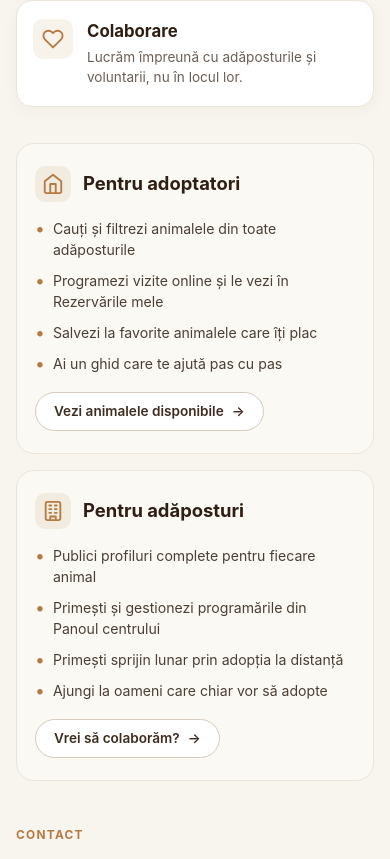
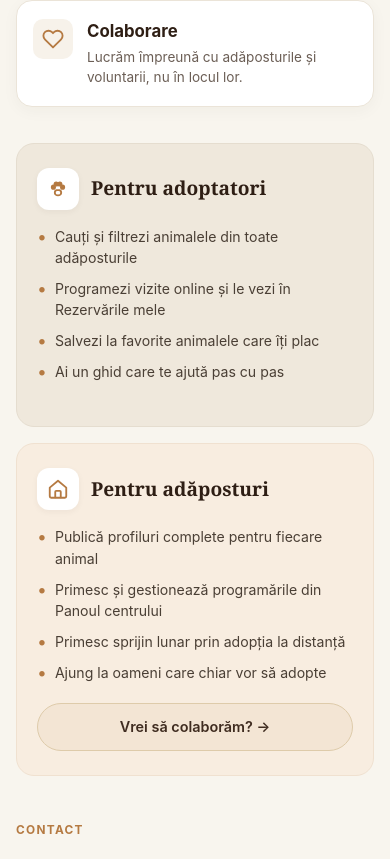
Before and after one commit to Fur-Ever-Home/FurEverHome-FE, a React (Vite) app: page /despre-noi in a window 390 px wide. Shown: the part 1504-2363 px from the top of the page. Built offline with nearby package versions, Linux system fonts and the light colour scheme; no server answers.

Commit message:
fix(design): potrivire exacta culori fundal carduri, iconite si eliminare buton card adoptatori conform Figma

```diff
--- a/src/despreNoiTranslations.ts
+++ b/src/despreNoiTranslations.ts
@@ -33,7 +33,6 @@ export interface DespreNoiTranslationKeys {
   adoptersPoint2: string;
   adoptersPoint3: string;
   adoptersPoint4: string;
-  btnAdopt: string;
 
   sheltersTitle: string;
   sheltersPoint1: string;
@@ -116,14 +115,13 @@ export const despreNoiTranslations: Record<'ro' | 'en', DespreNoiTranslationKeys
     adoptersPoint2: "Programezi vizite online și le vezi în Rezervările mele",
     adoptersPoint3: "Salvezi la favorite animalele care îți plac",
     adoptersPoint4: "Ai un ghid care te ajută pas cu pas",
-    btnAdopt: "Vezi animalele disponibile",
 
     sheltersTitle: "Pentru adăposturi",
-    sheltersPoint1: "Publici profiluri complete pentru fiecare animal",
-    sheltersPoint2: "Primești și gestionezi programările din Panoul centrului",
-    sheltersPoint3: "Primești sprijin lunar prin adopția la distanță",
-    sheltersPoint4: "Ajungi la oameni care chiar vor să adopte",
-    btnCollab: "Vrei să colaborăm?",
+    sheltersPoint1: "Publică profiluri complete pentru fiecare animal",
+    sheltersPoint2: "Primesc și gestionează programările din Panoul centrului",
+    sheltersPoint3: "Primesc sprijin lunar prin adopția la distanță",
+    sheltersPoint4: "Ajung la oameni care chiar vor să adopte",
+    btnCollab: "Vrei să colaborăm? →",
 
     // Contact
     contactTag: "CONTACT",
@@ -160,7 +158,7 @@ export const despreNoiTranslations: Record<'ro' | 'en', DespreNoiTranslationKeys
     // Bottom CTA
     ctaTextPart1: "Nu poți adopta acum? ",
     ctaTextHighlight: "Poți ajuta altfel.",
-    ctaBtn: "Cum poți ajuta",
+    ctaBtn: "Cum poți ajuta →",
   },
 
   en: {
@@ -198,14 +196,13 @@ export const despreNoiTranslations: Record<'ro' | 'en', DespreNoiTranslationKeys
     adoptersPoint2: "Schedule visits online and view them in My Reservations",
     adoptersPoint3: "Save the animals you love to favorites",
     adoptersPoint4: "A step-by-step guide to help you along the way",
-    btnAdopt: "See available animals",
 
     sheltersTitle: "For shelters",
     sheltersPoint1: "Publish complete profiles for each animal",
     sheltersPoint2: "Receive and manage appointments from the shelter dashboard",
     sheltersPoint3: "Receive monthly support through distance adoption",
     sheltersPoint4: "Reach people who genuinely want to adopt",
-    btnCollab: "Want to collaborate?",
+    btnCollab: "Want to collaborate? →",
 
     // Contact
     contactTag: "CONTACT",
@@ -242,6 +239,6 @@ export const despreNoiTranslations: Record<'ro' | 'en', DespreNoiTranslationKeys
     // Bottom CTA
     ctaTextPart1: "Can't adopt right now? ",
     ctaTextHighlight: "You can help in other ways.",
-    ctaBtn: "How you can help",
+    ctaBtn: "How you can help →",
   }
 };
--- a/src/pages/DespreNoi.css
+++ b/src/pages/DespreNoi.css
@@ -465,12 +465,23 @@ html, body {
 }
 
 .dn-role-card {
-  background-color: #fbf9f4;
-  border: 1px solid #ebe4d8;
   border-radius: 20px;
   padding: 32px 36px;
   display: flex;
   flex-direction: column;
+  transition: transform 0.2s ease, box-shadow 0.2s ease;
+}
+
+/* Card 1: Pentru adoptatori - ton nisipiu cald */
+.dn-role-card-adopters {
+  background-color: #efe8dc;
+  border: 1px solid #e5ddcf;
+}
+
+/* Card 2: Pentru adăposturi - ton cald piersică/caisă */
+.dn-role-card-shelters {
+  background-color: #f8ede0;
+  border: 1px solid #f0e1d0;
 }
 
 .dn-role-header {
@@ -481,10 +492,12 @@ html, body {
 }
 
 .dn-role-icon-box {
-  width: 42px;
-  height: 42px;
+  width: 44px;
+  height: 44px;
+  min-width: 44px;
   border-radius: 12px;
-  background-color: #f2ece0;
+  background-color: #ffffff !important;
+  box-shadow: 0 2px 8px rgba(63, 44, 32, 0.05);
   display: flex;
   align-items: center;
   justify-content: center;
@@ -493,6 +506,7 @@ html, body {
 }
 
 .dn-role-title {
+  font-family: Georgia, 'Times New Roman', serif;
   font-size: 1.28rem;
   font-weight: 700;
   color: #2e1e14;
@@ -542,10 +556,30 @@ html, body {
   cursor: pointer;
 }
 
-.dn-role-btn:hover {
-  background-color: #f5efe6;
-  border-color: #b5a695;
-  transform: translateX(2px);
+/* Buton dedicat Card 2 (Pentru adăposturi) */
+.dn-role-shelters-btn {
+  background-color: #f3e5d4 !important;
+  border: 1.5px solid #decbaa !important;
+  color: #3f2c20 !important;
+  padding: 12px 24px !important;
+  border-radius: 999px !important;
+  font-weight: 600 !important;
+  font-size: 0.92rem !important;
+  text-decoration: none !important;
+  display: flex !important;
+  align-items: center !important;
+  justify-content: center !important;
+  text-align: center !important;
+  width: 100% !important;
+  box-sizing: border-box !important;
+  cursor: pointer !important;
+  transition: all 0.2s ease !important;
+}
+
+.dn-role-shelters-btn:hover {
+  background-color: #ecdcbe !important;
+  border-color: #cfbda8 !important;
+  transform: translateY(-1px) !important;
 }
 
 /* ==========================================================================
--- a/src/pages/DespreNoi.mobile.css
+++ b/src/pages/DespreNoi.mobile.css
@@ -325,8 +325,18 @@
   }
 
   .despre-noi-page .dn-role-card {
-    padding: 22px 18px;
+    padding: 24px 20px;
     border-radius: 18px;
+  }
+
+  .despre-noi-page .dn-role-card-adopters {
+    background-color: #efe8dc !important;
+    border: 1px solid #e5ddcf !important;
+  }
+
+  .despre-noi-page .dn-role-card-shelters {
+    background-color: #f8ede0 !important;
+    border: 1px solid #f0e1d0 !important;
   }
 
   .despre-noi-page .dn-role-header {
@@ -335,19 +345,22 @@
   }
 
   .despre-noi-page .dn-role-icon-box {
-    width: 36px;
-    height: 36px;
-    min-width: 36px;
-    border-radius: 10px;
+    width: 42px !important;
+    height: 42px !important;
+    min-width: 42px !important;
+    border-radius: 12px !important;
+    background-color: #ffffff !important;
+    box-shadow: 0 2px 6px rgba(63, 44, 32, 0.05) !important;
   }
 
   .despre-noi-page .dn-role-title {
-    font-size: 1.15rem;
+    font-size: 1.2rem;
+    font-family: Georgia, 'Times New Roman', serif;
   }
 
   .despre-noi-page .dn-role-list {
     gap: 10px;
-    margin-bottom: 18px;
+    margin-bottom: 20px;
   }
 
   .despre-noi-page .dn-role-list-item {
@@ -355,9 +368,16 @@
     gap: 8px;
   }
 
-  .despre-noi-page .dn-role-btn {
-    padding: 8px 18px;
-    font-size: 0.85rem;
+  .despre-noi-page .dn-role-shelters-btn {
+    padding: 12px 20px !important;
+    font-size: 0.9rem !important;
+    width: 100% !important;
+    background-color: #f3e5d4 !important;
+    border: 1.5px solid #decbaa !important;
+    border-radius: 999px !important;
+    color: #3f2c20 !important;
+    text-align: center !important;
+    justify-content: center !important;
   }
 
   /* ==========================================================================
--- a/src/pages/DespreNoi.tsx
+++ b/src/pages/DespreNoi.tsx
@@ -209,8 +209,8 @@ export default function DespreNoi() {
         {/* ================= PENTRU ADOPTATORI & ADĂPOSTURI ================= */}
         <section className="dn-roles-section">
           <div className="dn-roles-grid">
-            {/* Card Adoptatori */}
-            <div className="dn-role-card">
+            {/* Card 1: Pentru adoptatori (fără buton, ton nisipiu, iconiță lăbuță pe fundal alb) */}
+            <div className="dn-role-card dn-role-card-adopters">
               <div className="dn-role-header">
                 <div className="dn-role-icon-box" aria-hidden="true">
                   <svg
@@ -218,13 +218,16 @@ export default function DespreNoi() {
                     height="22"
                     viewBox="0 0 24 24"
                     fill="none"
-                    stroke="currentColor"
+                    stroke="#B57A42"
                     strokeWidth="2"
                     strokeLinecap="round"
                     strokeLinejoin="round"
                   >
-                    <path d="M3 9l9-7 9 7v11a2 2 0 0 1-2 2H5a2 2 0 0 1-2-2z"></path>
-                    <polyline points="9 22 9 12 15 12 15 22"></polyline>
+                    <path d="M12 13c-1.8 0-3.5 1.2-3.5 3 0 1.5 1.5 3 3.5 3s3.5-1.5 3.5-3c0-1.8-1.7-3-3.5-3z"></path>
+                    <circle cx="7" cy="10" r="1.8" fill="#B57A42"></circle>
+                    <circle cx="10" cy="6.5" r="1.8" fill="#B57A42"></circle>
+                    <circle cx="14" cy="6.5" r="1.8" fill="#B57A42"></circle>
+                    <circle cx="17" cy="10" r="1.8" fill="#B57A42"></circle>
                   </svg>
                 </div>
                 <h3 className="dn-role-title">{t.adoptersTitle}</h3>
@@ -247,18 +250,10 @@ export default function DespreNoi() {
                   <span>{t.adoptersPoint4}</span>
                 </li>
               </ul>
-              <Link
-                to="/catalog"
-                className="dn-role-btn"
-                onClick={() => window.scrollTo(0, 0)}
-              >
-                <span>{t.btnAdopt}</span>
-                <span aria-hidden="true">→</span>
-              </Link>
             </div>
 
-            {/* Card Adăposturi */}
-            <div className="dn-role-card">
+            {/* Card 2: Pentru adăposturi (cu buton, ton cald caisă/piersică, iconiță căsuță pe fundal alb) */}
+            <div className="dn-role-card dn-role-card-shelters">
               <div className="dn-role-header">
                 <div className="dn-role-icon-box" aria-hidden="true">
                   <svg
@@ -266,19 +261,13 @@ export default function DespreNoi() {
                     height="22"
                     viewBox="0 0 24 24"
                     fill="none"
-                    stroke="currentColor"
+                    stroke="#B57A42"
                     strokeWidth="2"
                     strokeLinecap="round"
                     strokeLinejoin="round"
                   >
-                    <rect x="4" y="2" width="16" height="20" rx="2" ry="2"></rect>
-                    <path d="M9 22v-4h6v4"></path>
-                    <line x1="8" y1="6" x2="10" y2="6"></line>
-                    <line x1="14" y1="6" x2="16" y2="6"></line>
-                    <line x1="8" y1="10" x2="10" y2="10"></line>
-                    <line x1="14" y1="10" x2="16" y2="10"></line>
-                    <line x1="8" y1="14" x2="10" y2="14"></line>
-                    <line x1="14" y1="14" x2="16" y2="14"></line>
+                    <path d="M3 10.5L12 3l9 7.5V20a1.5 1.5 0 0 1-1.5 1.5h-15A1.5 1.5 0 0 1 3 20v-9.5z"></path>
+                    <path d="M9 21v-6a1 1 0 0 1 1-1h4a1 1 0 0 1 1 1v6"></path>
                   </svg>
                 </div>
                 <h3 className="dn-role-title">{t.sheltersTitle}</h3>
@@ -303,11 +292,10 @@ export default function DespreNoi() {
               </ul>
               <Link
                 to="/colaborari"
-                className="dn-role-btn"
+                className="dn-role-btn dn-role-shelters-btn"
                 onClick={() => window.scrollTo(0, 0)}
               >
                 <span>{t.btnCollab}</span>
-                <span aria-hidden="true">→</span>
               </Link>
             </div>
           </div>
```
